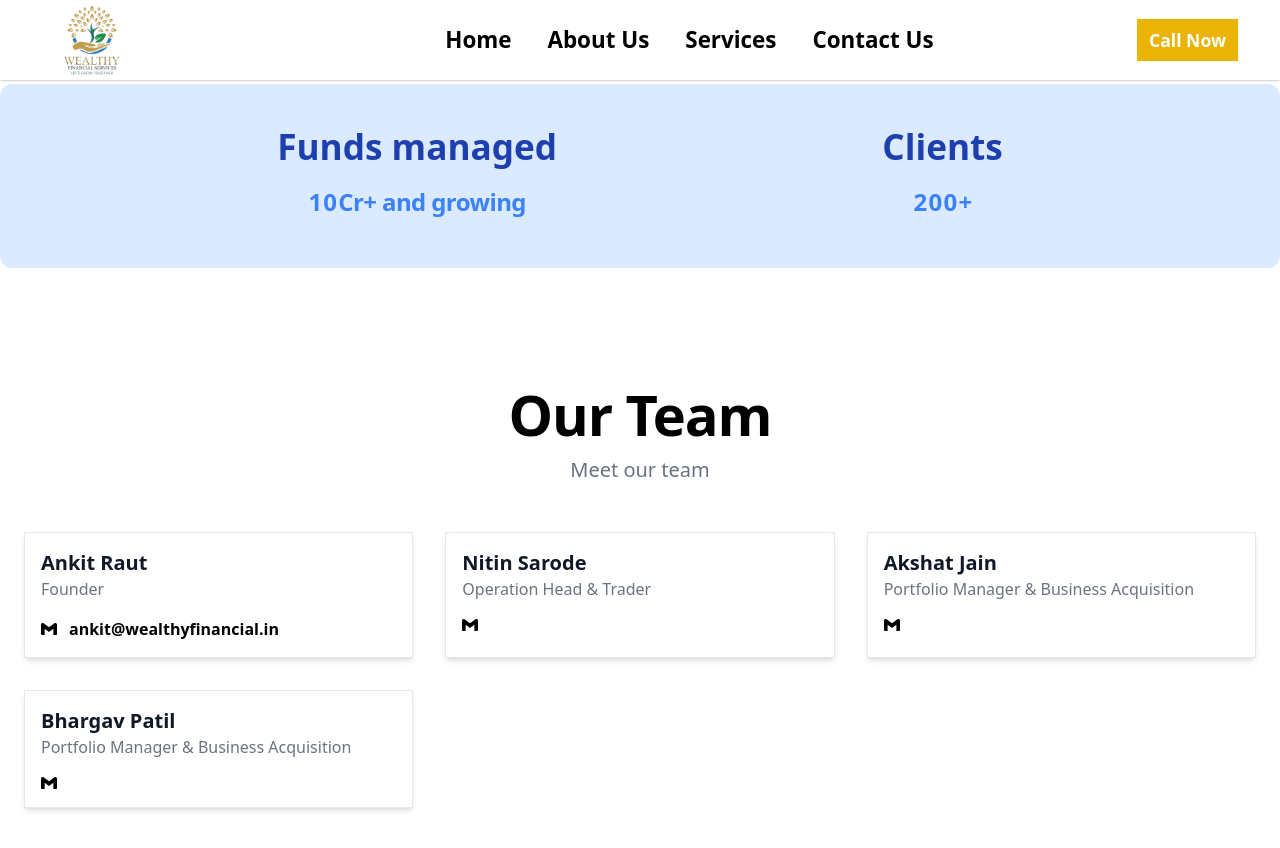
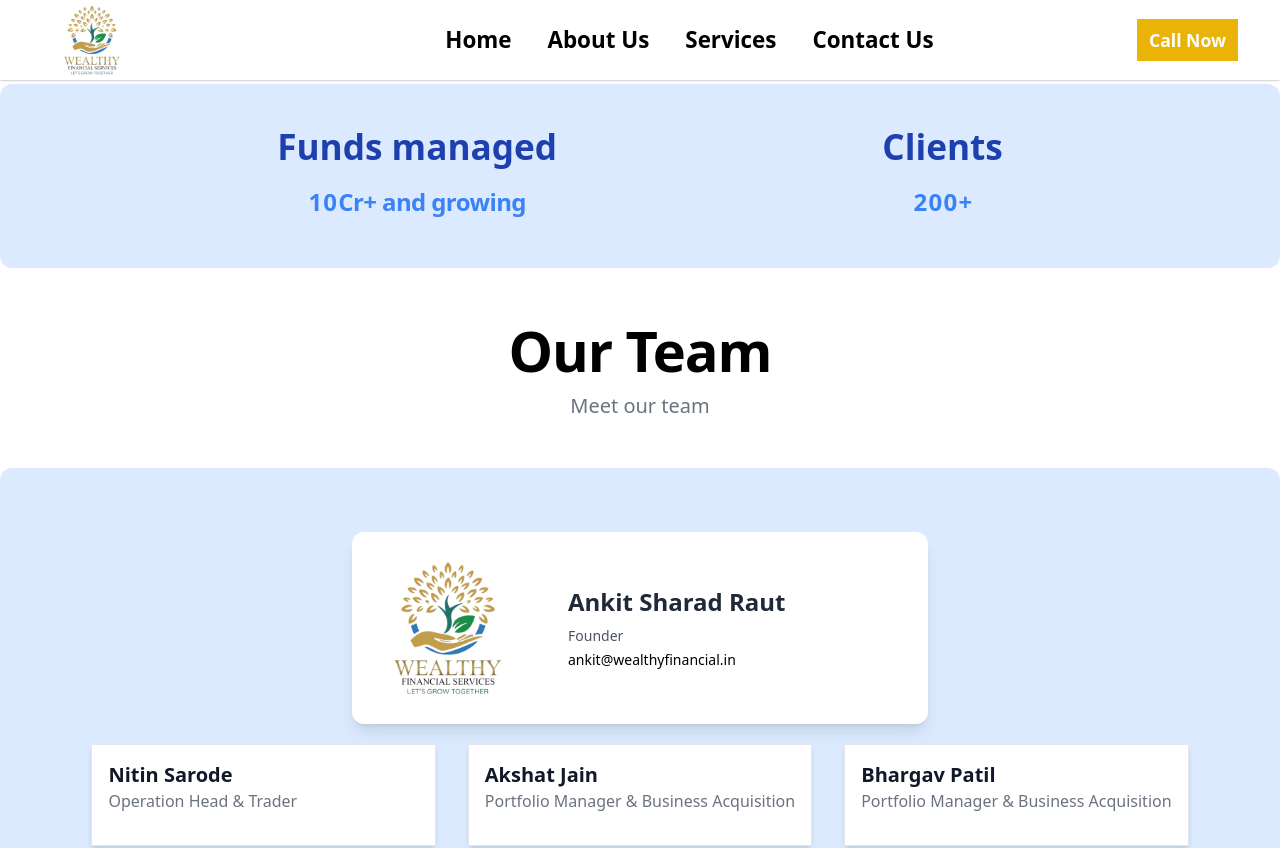
Before and after one commit to SanketSonawane11/wealthyfinancial, a Next.js app: page /About in a window 1280 px wide. Shown: the top 848 px of the page. Built offline with nearby package versions, Linux system fonts and the light colour scheme.

Commit message:
Changes 4

```diff
--- a/src/app/Components/About.tsx
+++ b/src/app/Components/About.tsx
@@ -3,7 +3,7 @@ import { Heading } from "./BlurHeading";
 
 function About() {
   return (
-    <div className="w-full text-center my-[3rem] md:my-[2rem]">
+    <div id="About" className="w-full text-center my-[3rem] md:my-[2rem]">
       <Heading heading="About Us" />
       <div className="text-[1.5rem]">Content</div>
     </div>
--- a/src/app/Components/Contact.tsx
+++ b/src/app/Components/Contact.tsx
@@ -9,7 +9,7 @@ const ContactForm = () => {
   };
 
   return (
-    <div className="isolate bg-white px-6 py-24 sm:py-32 lg:px-8 relative">
+    <div id="Contact" className="isolate bg-white px-6 py-24 sm:py-32 lg:px-8 relative">
       {/* Background Decoration */}
       <div
         className="absolute inset-x-0 top-[-10rem] -z-10 transform-gpu overflow-hidden blur-3xl sm:top-[-20rem]"
--- a/src/app/Components/Footer.tsx
+++ b/src/app/Components/Footer.tsx
@@ -22,7 +22,7 @@ const Footer = () => {
               </li>
               <li>
                 <Link
-                  href="/About"
+                  href="#About"
                   className="hover:text-blue-500 transition-colors"
                 >
                   About Us
@@ -30,7 +30,7 @@ const Footer = () => {
               </li>
               <li>
                 <Link
-                  href="/Services"
+                  href="#Services"
                   className="hover:text-blue-500 transition-colors"
                 >
                   Services
@@ -38,7 +38,7 @@ const Footer = () => {
               </li>
               <li>
                 <Link
-                  href="/Contact"
+                  href="#Contact"
                   className="hover:text-blue-500 transition-colors"
                 >
                   Contact Us
--- a/src/app/Components/Hero.tsx
+++ b/src/app/Components/Hero.tsx
@@ -37,7 +37,8 @@ export function Hero() {
             Welcome to Wealthy Financial Services.
           </h1>
           <h3 className="text-blue-200 my-[1rem] w-[60%] text-[1rem] md:text-[1.5rem]">
-            We offer Professional Account Management, Fund Handling, Forex Trading and Mutual Fund Expertise.
+            We offer Professional Account Management, Fund Handling, Forex
+            Trading and Mutual Fund Expertise.
           </h3>
         </motion.p>
         <div className="flex items-center justify-center gap-[1rem] md:gap-[3rem] flex-col md:flex-row">
--- a/src/app/Components/MoreAbout.tsx
+++ b/src/app/Components/MoreAbout.tsx
@@ -1,12 +1,14 @@
 import React from "react";
 import { Heading } from "./BlurHeading";
 import AboutHero from "./About-Hero";
+import OurTeam from "./Team";
 
 function MoreAbout() {
   return (
     <div className="w-full flex items-center justify-center flex-col">
       <Heading heading="Let's Talk Numbers" />
       <AboutHero />
+      <OurTeam />
     </div>
   );
 }
--- a/src/app/Components/Navbar.tsx
+++ b/src/app/Components/Navbar.tsx
@@ -9,7 +9,7 @@ export function Navbar() {
     },
     {
       name: "About Us",
-      link: "/About",
+      link: "#About",
     },
     {
       name: "Services",
@@ -17,7 +17,7 @@ export function Navbar() {
     },
     {
       name: "Contact Us",
-      link: "/Contact",
+      link: "#Contact",
     },
   ];
   return (
--- a/src/app/Components/Team.tsx
+++ b/src/app/Components/Team.tsx
@@ -1,13 +1,10 @@
 "use client";
-import React from "react";
-import { SiGmail } from "react-icons/si";
+// import React from "react";
+// import { SiGmail } from "react-icons/si";
 import { Heading } from "./BlurHeading";
 
 interface SocialLinks {
   Email?: string;
-  facebook?: string;
-  twitter?: string;
-  linkedin?: string;
 }
 
 interface TeamMember {
@@ -18,14 +15,14 @@ interface TeamMember {
 }
 
 const teamMembers: TeamMember[] = [
-  {
-    name: "Ankit Raut",
-    role: "Founder",
-    image: "path/to/image1.jpg",
-    socialLinks: {
-      Email: "ankit@wealthyfinancial.in",
-    },
-  },
+  // {
+  //   name: "Ankit Raut",
+  //   role: "Founder",
+  //   image: "path/to/image1.jpg",
+  //   socialLinks: {
+  //     Email: "ankit@wealthyfinancial.in",
+  //   },
+  // },
   {
     name: "Nitin Sarode",
     role: "Operation Head & Trader",
@@ -58,17 +55,12 @@ interface TeamMemberCardProps {
 
 const TeamMemberCard: React.FC<TeamMemberCardProps> = ({ member }) => (
   <div className="bg-white border border-gray-200 rounded-lg shadow-md p-4 transition-transform duration-200 hover:shadow-lg hover:scale-105">
-    {/* <img
-      className="w-full h-32 rounded-lg object-cover mb-4"
-      src={member.image}
-      alt={`${member.name}`}
-    /> */}
     <h5 className="text-xl font-bold text-gray-900">{member.name}</h5>
     <p className="text-gray-500">{member.role}</p>
     <div className="flex space-x-3 mt-4">
       {Object.entries(member.socialLinks).map(([platform, link]) => (
         <p key={platform} className="flex items-center font-semibold gap-3">
-          <SiGmail /> {link}
+          {link}
         </p>
       ))}
     </div>
@@ -77,16 +69,42 @@ const TeamMemberCard: React.FC<TeamMemberCardProps> = ({ member }) => (
 
 const OurTeam: React.FC = () => {
   return (
-    <section id="Team" className="bg-white dark:bg-gray-900">
-      <div className="py-8 px-4 mx-auto max-w-screen-xl lg:py-16 lg:px-6">
+    <section id="Team" className=" w-full my-[2rem] dark:bg-gray-900">
       <Heading className="text-center" heading="Our Team" />
       <p className="font-light text-center mb-[3rem] text-gray-500 sm:text-xl dark:text-gray-400">
         Meet our team
       </p>
+      <div className="bg-blue-100 rounded-xl py-8 px-4 mx-auto max-w-screen-xl lg:py-16 lg:px-6">
+        <div className="flex items-center flex-col justify-evenly gap-5">
+          <div className="max-w-xl mx-auto rounded-xl bg-white shadow-lg overflow-hidden flex flex-col justify-evenly sm:flex-row transform hover:scale-105 transition-transform duration-300 ease-out">
+            {/* Left Side: Image */}
+            <div className="sm:w-1/3">
+              <img
+                className="w-full h-full object-cover"
+                src="/images/logo.png"
+                alt={`Ankit Sharad Raut's profile`}
+              />
+            </div>
+
+            {/* Right Side: Info */}
+            <div className="p-6 sm:w-2/3 flex flex-col justify-center">
+              <h2 className="text-2xl font-bold text-gray-800 mb-2">
+                Ankit Sharad Raut
+              </h2>
+              <p className="text-gray-600 text-sm mb-1">Founder</p>
+              <a
+                href={`mailto:ankit@wealthyfinancial.in`}
+                className="text-primary-600 text-sm hover:underline"
+              >
+                ankit@wealthyfinancial.in
+              </a>
+            </div>
+          </div>
           <div className="grid grid-cols-1 gap-8 md:grid-cols-2 lg:grid-cols-3">
             {teamMembers.map((member) => (
               <TeamMemberCard key={member.name} member={member} />
             ))}
+          </div>
         </div>
       </div>
     </section>
--- a/src/app/page.tsx
+++ b/src/app/page.tsx
@@ -6,6 +6,7 @@ import { WhyUs } from "./Components/WhyUs";
 import Footer from "./Components/Footer";
 import About from "./Components/About";
 import MoreAbout from "./Components/MoreAbout";
+import ContactForm from "./Components/Contact";
 
 function page() {
   return (
@@ -17,6 +18,7 @@ function page() {
         <Services />
         <MoreAbout />
         <WhyUs />
+        <ContactForm />
       </div>
       <Footer />
     </div>
```
Lines whose indentation alone changed are shown as unchanged.
